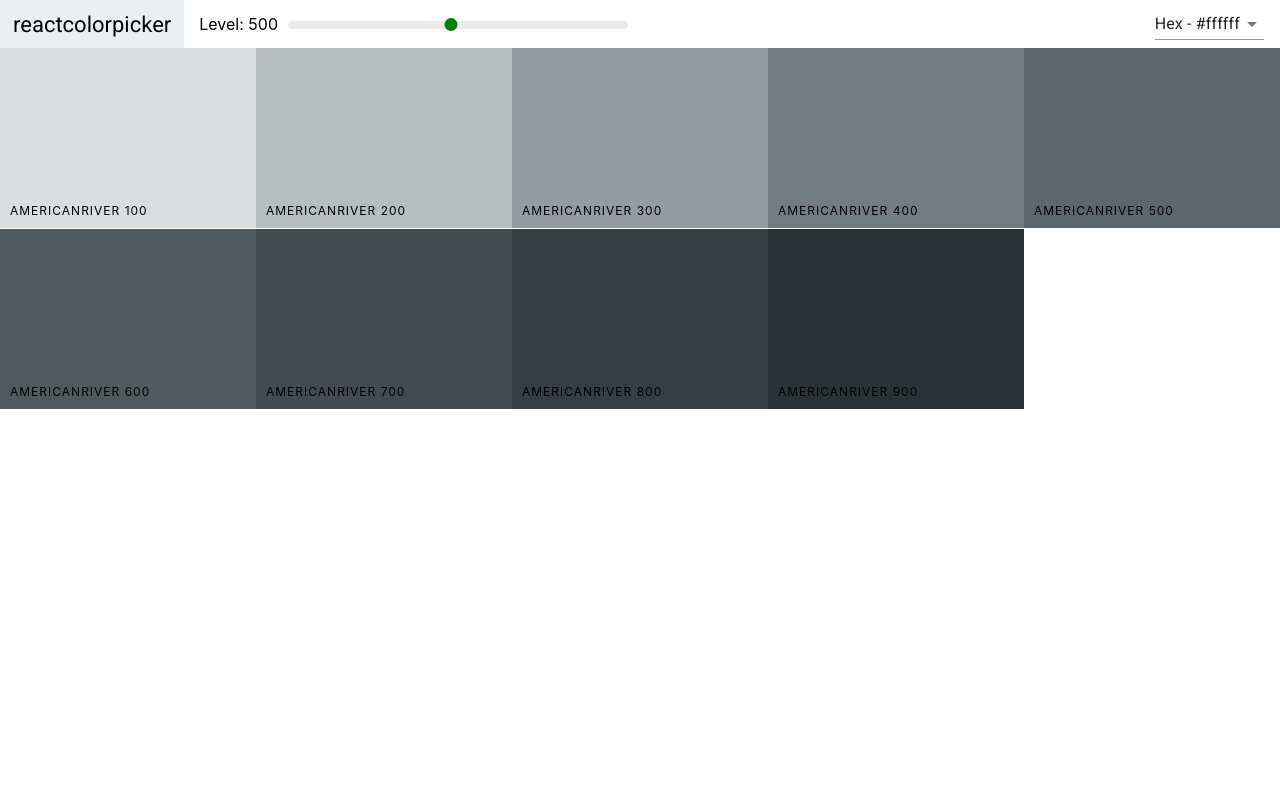
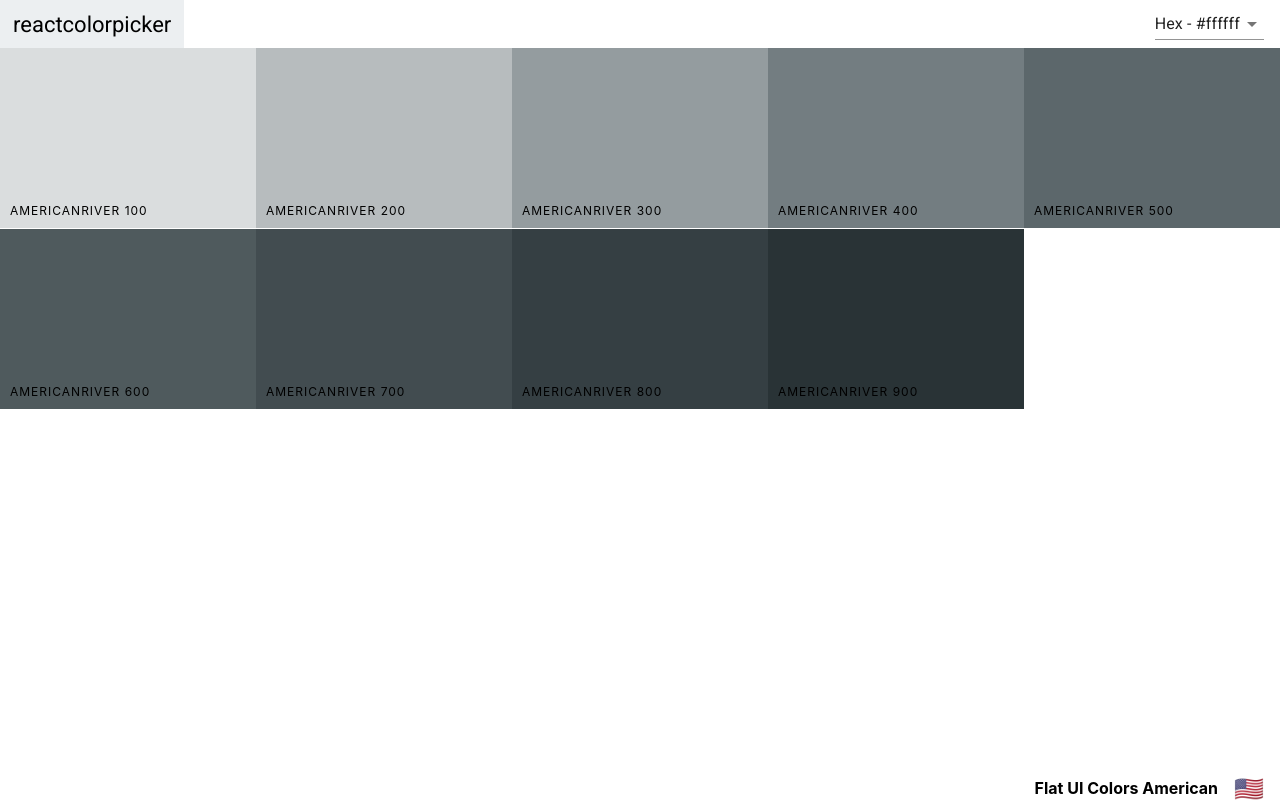
Before and after one commit to yeondam88/colors-app, a React (Create React App) app: page /palette/flat-ui-colors-american/americanriver in a window 1280 px wide. Built offline with nearby package versions, Linux system fonts and the light colour scheme.

Commit message:
Footer component added

```diff
--- a/src/Navbar.js
+++ b/src/Navbar.js
@@ -10,7 +10,7 @@ import Slider from 'rc-slider';
 import 'rc-slider/assets/index.css';
 import './Navbar.css';
 
-function Navbar({ format, level, onChange, handleChange }) {
+function Navbar({ format, level, onChange, handleChange, showingAllColors }) {
   const [open, setOpen] = useState(true);
   const handleFormatChange = useCallback(
     e => {
@@ -24,6 +24,7 @@ function Navbar({ format, level, onChange, handleChange }) {
       <div className="logo">
         <Link to="/">reactcolorpicker</Link>
       </div>
+      {showingAllColors && (
         <div className="slider-container">
           <span>Level: {level}</span>
           <div className="slider">
@@ -36,6 +37,7 @@ function Navbar({ format, level, onChange, handleChange }) {
             />
           </div>
         </div>
+      )}
       <div className="select-container">
         <Select value={format} onChange={handleFormatChange}>
           <MenuItem value="hex">Hex - #ffffff</MenuItem>
--- a/src/Palette.js
+++ b/src/Palette.js
@@ -1,7 +1,7 @@
-import React, { useState, useCallback } from 'react';
+import React, { useCallback, useState } from 'react';
+import ColorBox from './ColorBox';
 import Navbar from './Navbar';
-import ColorBox from './ColorBox';
-
+import PaletteFooter from './PaletteFooter';
 import './Palette.css';
 
 function Palette({ palette: { colors, paletteName, emoji, id } }) {
@@ -34,12 +34,10 @@ function Palette({ palette: { colors, paletteName, emoji, id } }) {
         level={level}
         onChange={onChange}
         handleChange={handleChange}
+        showingAllColors
       />
       <div className="Palette-colors">{colorBoxes}</div>
-      <footer className="Palette-footer">
-        {paletteName}
-        <span className="emoji">{emoji}</span>
-      </footer>
+      <PaletteFooter paletteName={paletteName} emoji={emoji} />
     </div>
   );
 }
--- /dev/null
+++ b/src/PaletteFooter.js
@@ -0,0 +1,12 @@
+import React from 'react';
+
+function PaletteFooter({ paletteName, emoji }) {
+  return (
+    <footer className="Palette-footer">
+      {paletteName}
+      <span className="emoji">{emoji}</span>
+    </footer>
+  );
+}
+
+export default PaletteFooter;
--- a/src/SingleColorPalette.js
+++ b/src/SingleColorPalette.js
@@ -1,6 +1,7 @@
 import React, { useState, useCallback } from 'react';
 import Navbar from './Navbar';
 import ColorBox from './ColorBox';
+import PaletteFooter from './PaletteFooter';
 
 function SingleColorPalette({ palette, colorId }) {
   const [shades] = useState(gatherShades(palette, colorId));
@@ -25,6 +26,7 @@ function SingleColorPalette({ palette, colorId }) {
   return (
     <div className="Palette">
       <Navbar
+        showingAllColors={false}
         format={format}
         level={level}
         onChange={onChange}
@@ -32,6 +34,7 @@ function SingleColorPalette({ palette, colorId }) {
       />
 
       <div className="Palette-colors">{colorBoxes}</div>
+      <PaletteFooter paletteName={palette.paletteName} emoji={palette.emoji} />
     </div>
   );
 }
```
Lines whose indentation alone changed are shown as unchanged.
